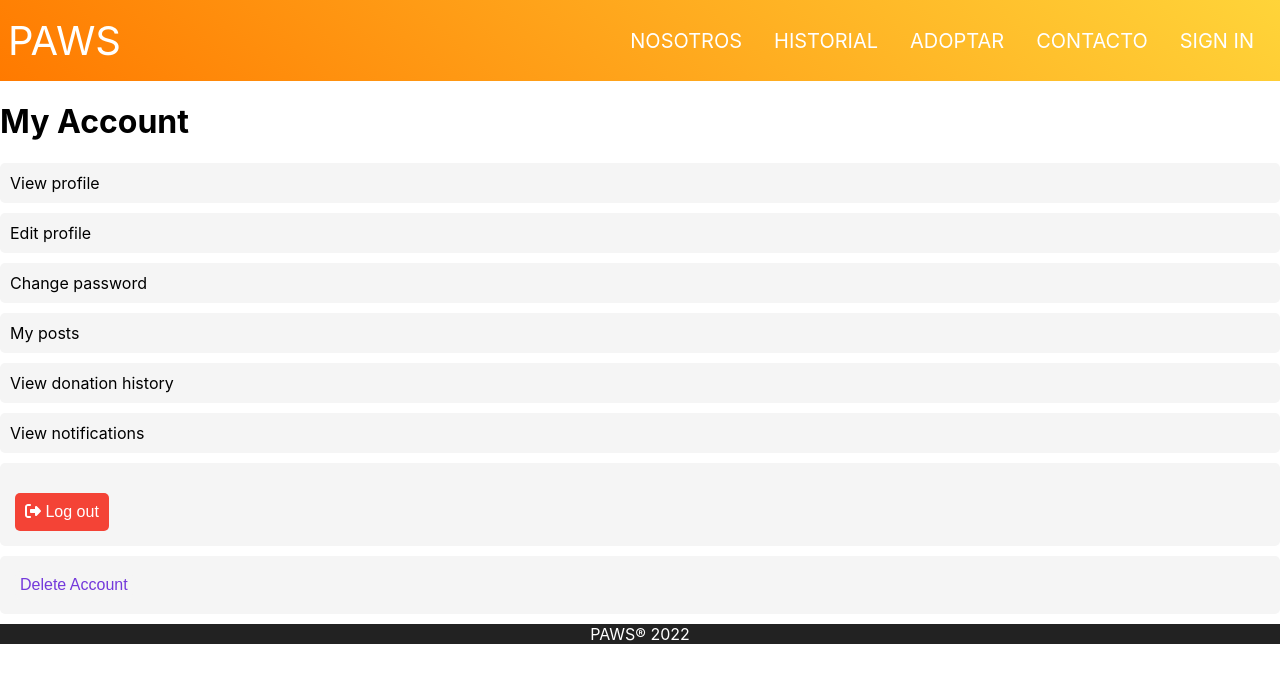
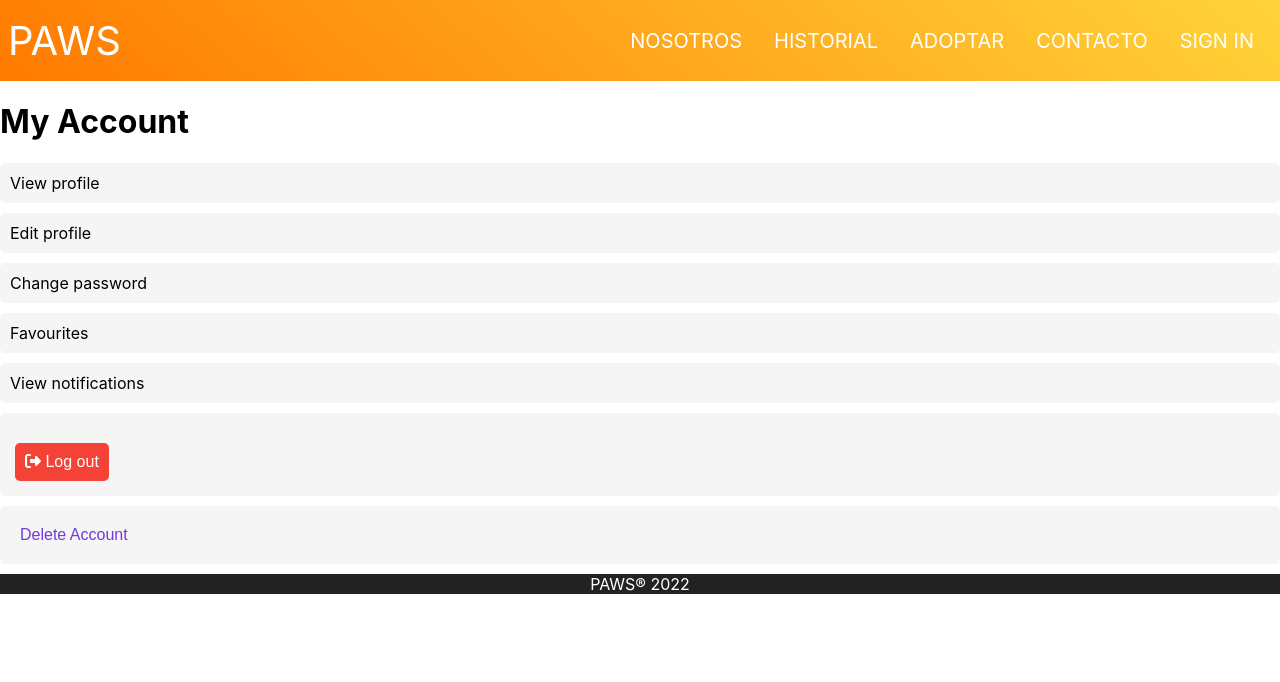
Before and after one commit to MaxiRG/PawsLab1, a React (Create React App) app in the folder paws-front/: page /account in a window 1280 px wide. Shown: the top 682 px of the page. Built offline with nearby package versions, Linux system fonts and the light colour scheme.

Commit message:
pages change depending on role, added delete

```diff
--- a/paws-front/src/components/Login.jsx
+++ b/paws-front/src/components/Login.jsx
@@ -28,6 +28,7 @@ export const Login = (props) => {
         const user = {
           email: email,
           password: password,
+
         };
 
         try {
--- a/paws-front/src/pages/Account.js
+++ b/paws-front/src/pages/Account.js
@@ -31,7 +31,7 @@ const Account = (props) => {
       },
 
     };
-    del("/api/deleteAdoptant/" + email, config)
+    del("/api/deleteUser/" + email, config)
       .then((data) => {
         console.log(data);
         localStorage.removeItem("token");
@@ -42,6 +42,7 @@ const Account = (props) => {
         console.log(error);
         // handle error
       });
+      window.location.reload();
   };
 
 
@@ -55,8 +56,10 @@ const Account = (props) => {
             <li className="account-action">View profile</li>
             <li className="account-action">Edit profile</li>
             <li className="account-action">Change password</li>
-            <li className="account-action">My posts</li>
-            <li className="account-action">View donation history</li>
+            <li className="account-action">
+            {isShelter ?  <div>My posts </div> : <div>Favourites</div>}
+            </li>
+            {isShelter ? <li className="account-action">View donation history</li> : null}
             <li className="account-action">View notifications</li>
             <li className="account-action">
               <button className="logout-button" onClick={handleLogout}>
```
